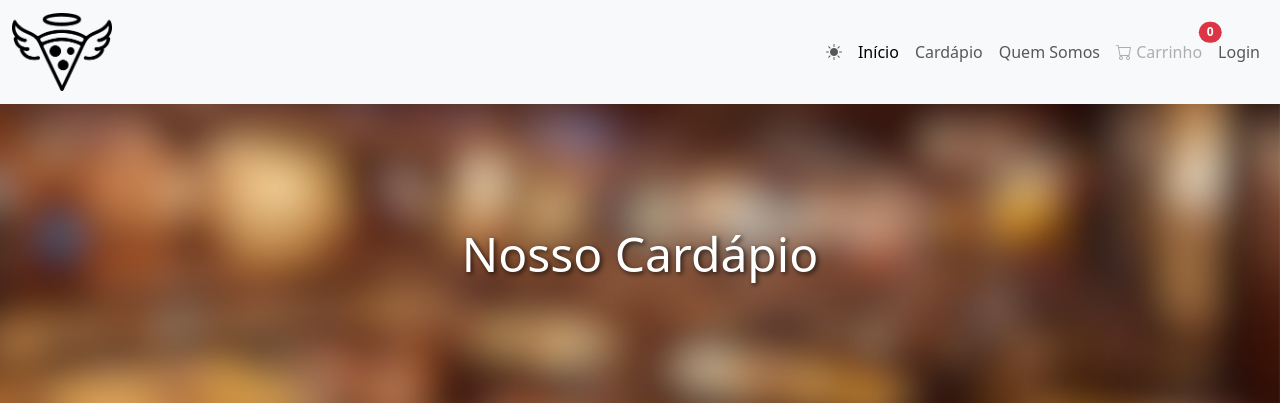
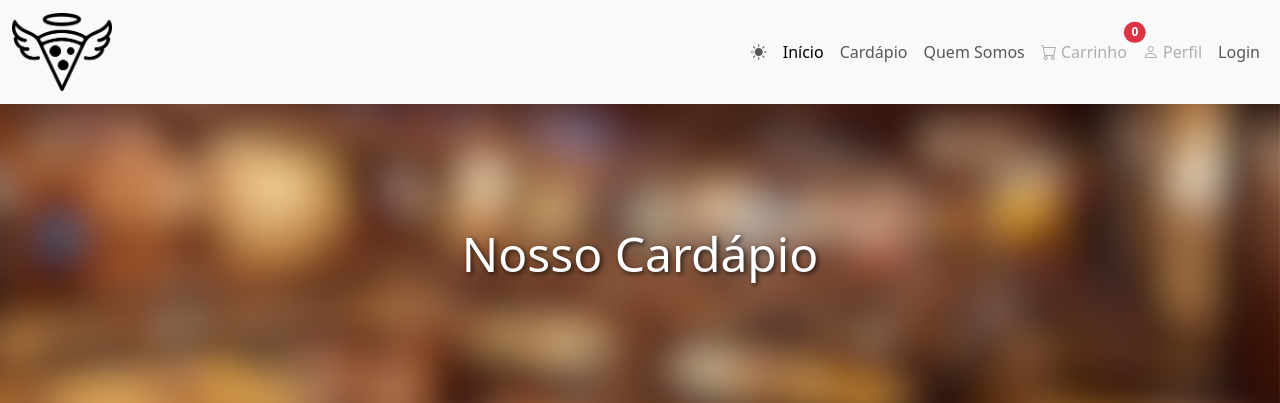
Before and after one commit to NagibAlexandre/Pizzaria, a PHP site: page /pages/cardapio.php in a window 1280 px wide. Shown: the top 403 px of the page. Run offline with PHP 8.4, Linux system fonts and the light colour scheme; data comes from the database, SQL or seed files in the repository.

Commit message:
bugfix final eu espero

```diff
--- a/pages/cardapio.php
+++ b/pages/cardapio.php
@@ -48,6 +48,12 @@ session_start(); // Coloque isso bem no início do arquivo!
                         <a class="nav-link position-relative <?php echo !isset($_SESSION['usuario']) ? 'disabled' : ''; ?>" href="#" onclick="<?php echo isset($_SESSION['usuario']) ? 'abrirCarrinho()' : ''; ?>">
                             <i class="bi bi-cart"></i> Carrinho
                             <span class="position-absolute top-0 start-100 translate-middle badge rounded-pill bg-danger" id="contadorCarrinho">0</span>
+                        </a>
+                    </li>
+
+                    <li class="nav-item">
+                        <a class="nav-link <?php echo !isset($_SESSION['usuario']) ? 'disabled' : ''; ?>" href="/pages/perfil.php">
+                            <i class="bi bi-person"></i> Perfil
                         </a>
                     </li>
 
--- a/pages/perfil.php
+++ b/pages/perfil.php
@@ -67,6 +67,7 @@ if ($_SERVER['REQUEST_METHOD'] === 'POST' && isset($_POST['atualizar'])) {
     <link rel="stylesheet" href="/styles/style.css">
     <link href="https://cdn.jsdelivr.net/npm/bootstrap@5.3.0/dist/css/bootstrap.min.css" rel="stylesheet">
     <link href="https://cdn.jsdelivr.net/npm/bootstrap-icons/font/bootstrap-icons.css" rel="stylesheet">
+    <script src="/scripts/carrinho.js"></script>
     <style>
         .pointer {
             cursor: pointer;
--- a/pages/quemSomos.php
+++ b/pages/quemSomos.php
@@ -48,6 +48,12 @@ session_start(); // Coloque isso bem no início do arquivo!
                         <a class="nav-link position-relative <?php echo !isset($_SESSION['usuario']) ? 'disabled' : ''; ?>" href="#" onclick="<?php echo isset($_SESSION['usuario']) ? 'abrirCarrinho()' : ''; ?>">
                             <i class="bi bi-cart"></i> Carrinho
                             <span class="position-absolute top-0 start-100 translate-middle badge rounded-pill bg-danger" id="contadorCarrinho">0</span>
+                        </a>
+                    </li>
+
+                    <li class="nav-item">
+                        <a class="nav-link <?php echo !isset($_SESSION['usuario']) ? 'disabled' : ''; ?>" href="/pages/perfil.php">
+                            <i class="bi bi-person"></i> Perfil
                         </a>
                     </li>
 
```
